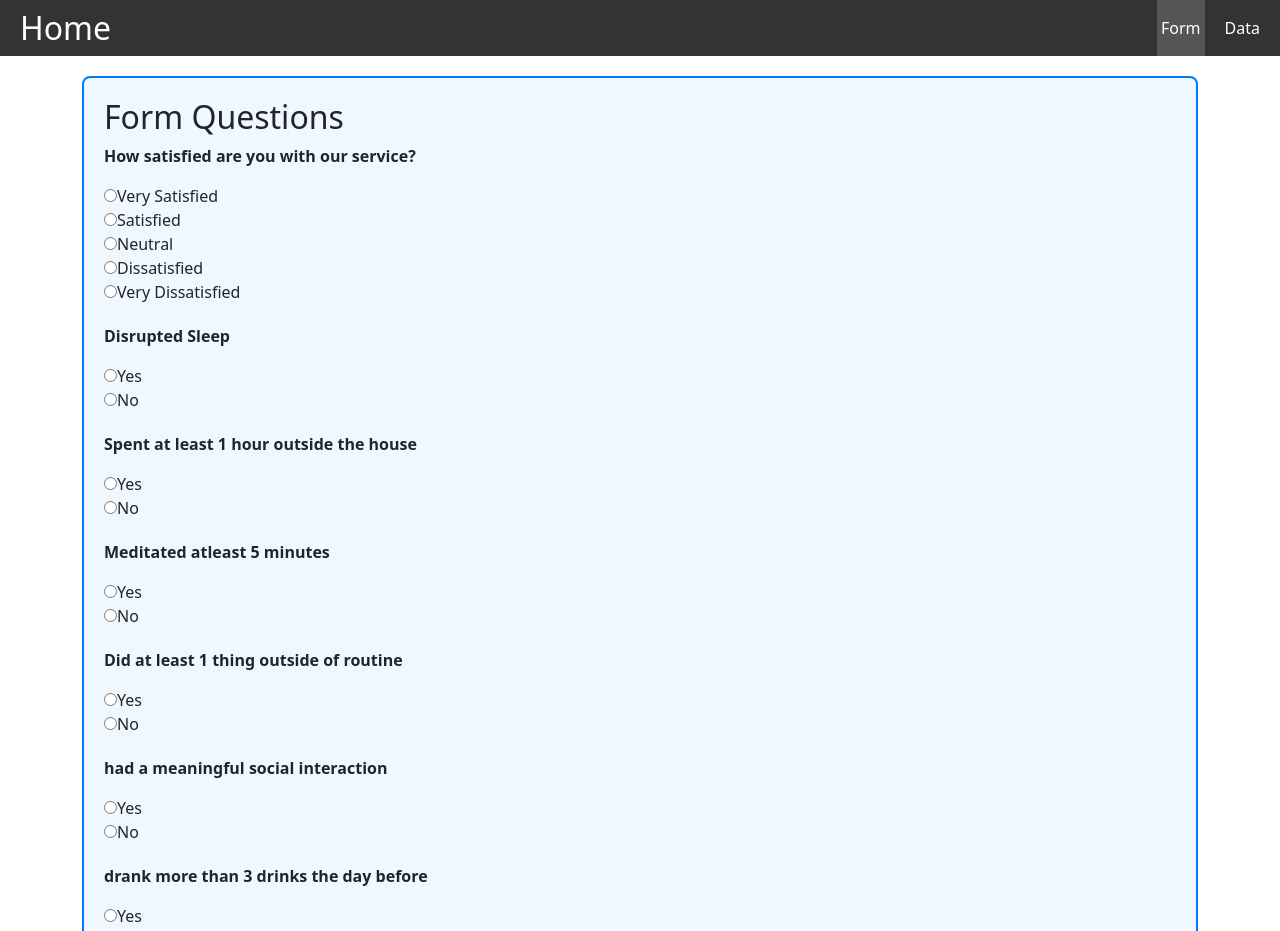
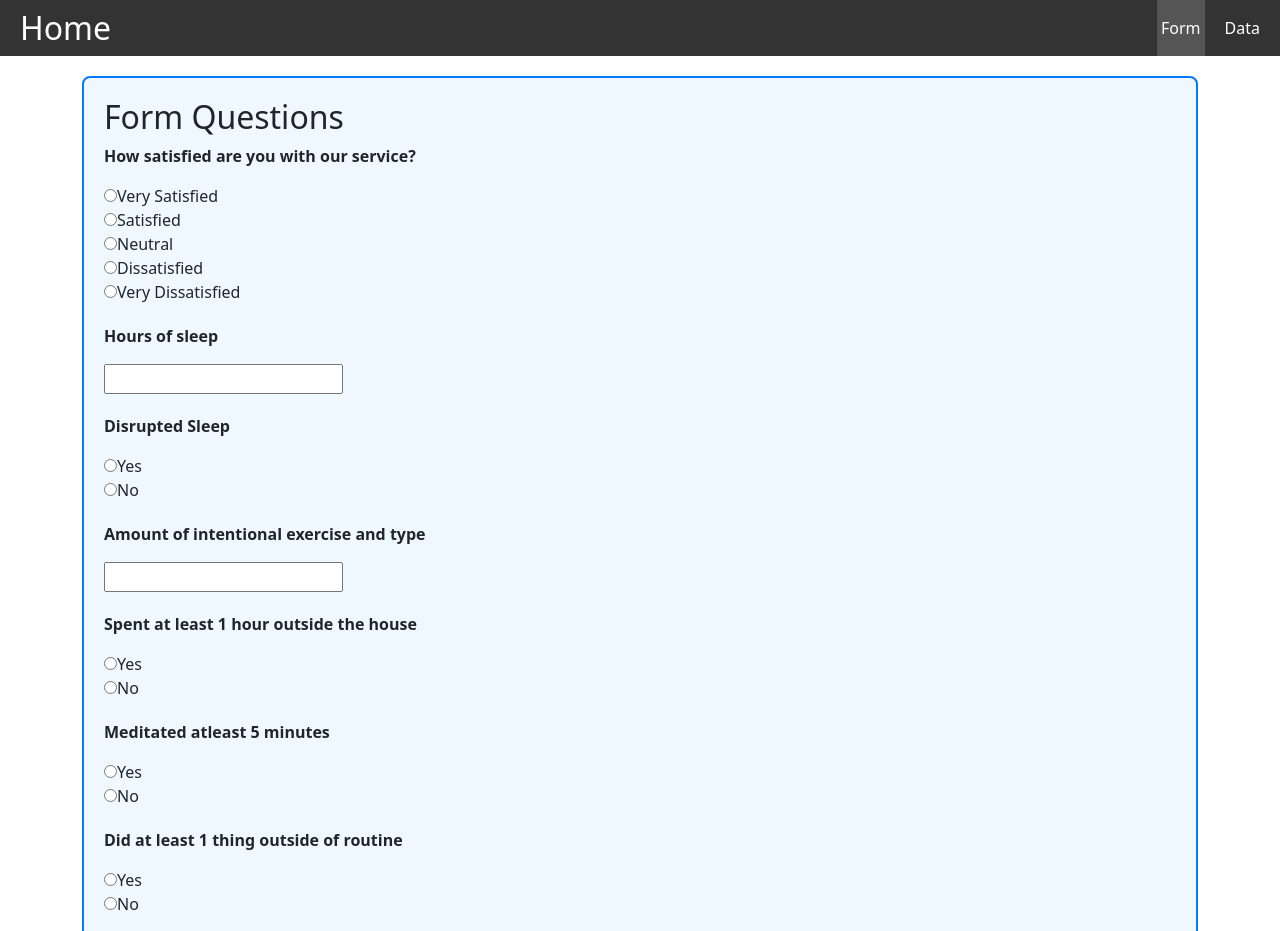
Before and after one commit to emilebilodeau/survey-creation-app, a React (Vite) app in the folder mood/: page /form in a window 1280 px wide. Shown: the top 931 px of the page. Built offline with nearby package versions, Linux system fonts and the light colour scheme.

Commit message:
changed the data structure for questions

```diff
--- a/mood/src/components/TextQ.tsx
+++ b/mood/src/components/TextQ.tsx
@@ -4,6 +4,8 @@ interface Props {
   question: string;
 }
 
+// NOTE: this component might become problematic for datatypes...
+// i will want numbers here mostly, not strings
 const TextQ = ({ question }: Props) => {
   let [inputValue, setInputValue] = useState("");
 
--- a/mood/src/pages/Form.tsx
+++ b/mood/src/pages/Form.tsx
@@ -2,24 +2,35 @@ import React from "react";
 import YesNoQ from "../components/YesNoQ";
 import TextQ from "../components/TextQ";
 
+interface Item {
+  question: string;
+  type: string;
+  id: number;
+}
+
 const Form = () => {
-  // NOTE: hard coding these questions for now, not sure where i should put them
-  // could store in database and retrieve here - figure out later
-  // TODO: consider changing this data structure: should have a single array called
-  // questions, which is a list of dict, that would include the question and the type
-  let yesNoQuestions = [
-    "Disrupted Sleep",
-    "Spent at least 1 hour outside the house",
-    "Meditated atleast 5 minutes",
-    "Did at least 1 thing outside of routine",
-    "had a meaningful social interaction",
-    "drank more than 3 drinks the day before",
-  ];
-
-  let textQuestions = [
-    "Hours of sleep",
-    "Amount of intentional exercise and type",
-    "Estimate of time spent ruminating",
+  // NOTE: hard coding these questions for now, not sure where i should put them could store in database and retrieve here - figure out later
+  const questions: Item[] = [
+    { question: "Hours of sleep", type: "text", id: 1 },
+    { question: "Disrupted Sleep", type: "yesNo", id: 2 },
+    {
+      question: "Amount of intentional exercise and type",
+      type: "text",
+      id: 3,
+    },
+    {
+      question: "Spent at least 1 hour outside the house",
+      type: "yesNo",
+      id: 4,
+    },
+    { question: "Meditated atleast 5 minutes", type: "yesNo", id: 5 },
+    {
+      question: "Did at least 1 thing outside of routine",
+      type: "yesNo",
+      id: 6,
+    },
+    { question: "had a meaningful social interaction", type: "yesNo", id: 7 },
+    { question: "Estimate of time spent ruminating", type: "text", id: 8 },
   ];
 
   return (
@@ -70,13 +81,13 @@ const Form = () => {
           <label htmlFor="very-dissatisfied">Very Dissatisfied</label>
         </div>
         {/* leave the above there for now, add components below */}
-        {/* TODO: find a better key than the index, usually a last resort */}
-        {yesNoQuestions.map((item, index) => (
-          <YesNoQ question={item} key={index} />
-        ))}
-        {textQuestions.map((item, index) => (
-          <TextQ question={item} key={index} />
-        ))}
+        {questions.map((item) => {
+          if (item.type === "yesNo") {
+            return <YesNoQ question={item.question} key={item.id} />;
+          } else if (item.type === "text") {
+            return <TextQ question={item.question} key={item.id} />;
+          }
+        })}
       </div>
     </>
   );
```
